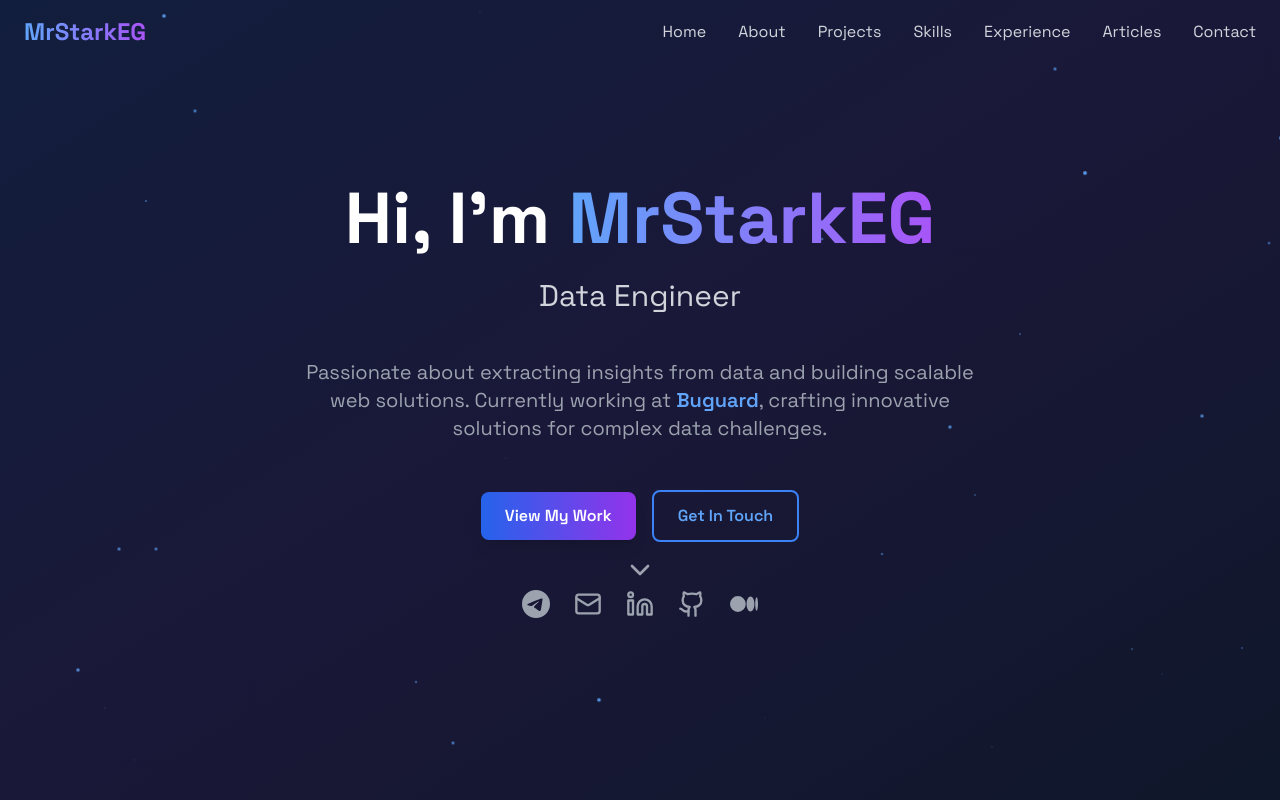
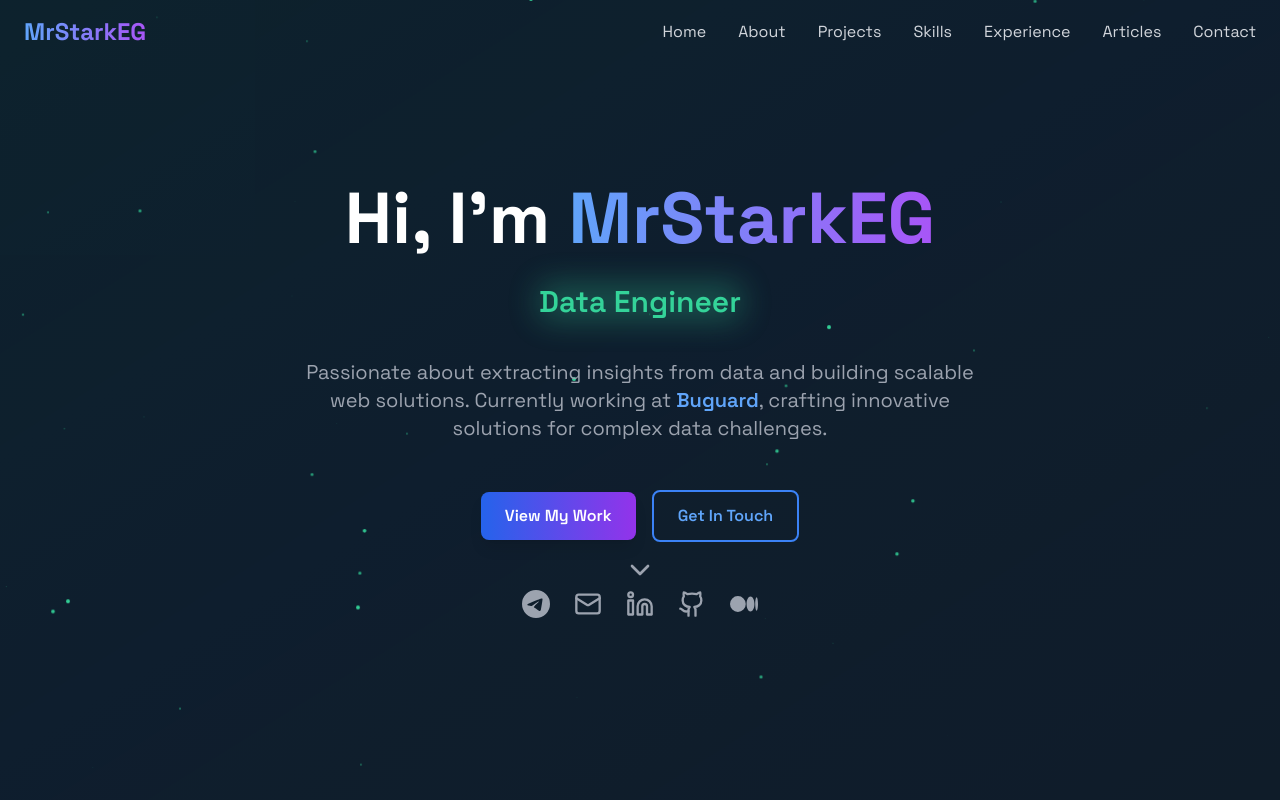
Before and after one commit to MrStarkEG/Portfolio, a Next.js app in the folder frontend/: page / in a window 1280 px wide. Shown: the top 800 px of the page. Built offline with nearby package versions, Linux system fonts and the light colour scheme.

Commit message:
feat: Added cool transitions, Too cool

```diff
--- a/frontend/src/app/section-gradients.css
+++ b/frontend/src/app/section-gradients.css
@@ -241,3 +241,92 @@
     background-position: 100% 50%;
   }
 }
+
+/* Role-based background transitions for hero section */
+.role-bg-web-scraping {
+  background: linear-gradient(135deg,
+    rgba(59, 130, 246, 0.1) 0%,
+    rgba(147, 51, 234, 0.08) 50%,
+    rgba(34, 211, 238, 0.06) 100%
+  );
+  transition: all 1.5s ease-in-out;
+}
+
+.role-bg-data-engineering {
+  background: linear-gradient(135deg,
+    rgba(16, 185, 129, 0.1) 0%,
+    rgba(20, 184, 166, 0.08) 50%,
+    rgba(34, 197, 94, 0.06) 100%
+  );
+  transition: all 1.5s ease-in-out;
+}
+
+.role-bg-backend-developer {
+  background: linear-gradient(135deg,
+    rgba(99, 102, 241, 0.1) 0%,
+    rgba(59, 130, 246, 0.08) 50%,
+    rgba(147, 51, 234, 0.06) 100%
+  );
+  transition: all 1.5s ease-in-out;
+}
+
+/* Smooth particle animations */
+.particle-float {
+  animation: particleFloat 6s ease-in-out infinite;
+}
+
+@keyframes particleFloat {
+  0%, 100% {
+    transform: translateY(0px) translateX(0px) scale(1);
+    opacity: 0.7;
+  }
+  25% {
+    transform: translateY(-20px) translateX(10px) scale(1.1);
+    opacity: 1;
+  }
+  50% {
+    transform: translateY(-30px) translateX(-5px) scale(0.9);
+    opacity: 0.8;
+  }
+  75% {
+    transform: translateY(-15px) translateX(15px) scale(1.05);
+    opacity: 0.9;
+  }
+}
+
+/* Enhanced text glow effects */
+.text-glow-blue {
+  text-shadow:
+    0 0 10px rgba(59, 130, 246, 0.5),
+    0 0 20px rgba(59, 130, 246, 0.3),
+    0 0 30px rgba(59, 130, 246, 0.1);
+}
+
+.text-glow-emerald {
+  text-shadow:
+    0 0 10px rgba(16, 185, 129, 0.5),
+    0 0 20px rgba(16, 185, 129, 0.3),
+    0 0 30px rgba(16, 185, 129, 0.1);
+}
+
+.text-glow-indigo {
+  text-shadow:
+    0 0 10px rgba(99, 102, 241, 0.5),
+    0 0 20px rgba(99, 102, 241, 0.3),
+    0 0 30px rgba(99, 102, 241, 0.1);
+}
+
+/* Smooth transition states */
+.transition-smooth {
+  transition: all 1s cubic-bezier(0.4, 0, 0.2, 1);
+}
+
+.transition-smooth-fast {
+  transition: all 0.5s cubic-bezier(0.4, 0, 0.2, 1);
+}
+
+/* Enhanced backdrop blur effects */
+.backdrop-blur-enhanced {
+  backdrop-filter: blur(20px) saturate(180%);
+  -webkit-backdrop-filter: blur(20px) saturate(180%);
+}
--- a/frontend/src/components/Hero.tsx
+++ b/frontend/src/components/Hero.tsx
@@ -6,6 +6,7 @@ import { ChevronDown, Github, Linkedin, MessageCircle, Mail } from 'lucide-react
 
 export default function Hero() {
   const [currentRole, setCurrentRole] = useState(0)
+  const [isTransitioning, setIsTransitioning] = useState(false)
   const roles = [
     'Web Scraping Expert',
     'Data Engineer',
@@ -14,20 +15,46 @@ export default function Hero() {
 
   useEffect(() => {
     const interval = setInterval(() => {
-      setCurrentRole((prev) => (prev + 1) % roles.length)
+      setIsTransitioning(true)
+      setTimeout(() => {
+        setCurrentRole((prev) => (prev + 1) % roles.length)
+        setIsTransitioning(false)
+      }, 500) // Smooth transition delay
     }, 3000)
     return () => clearInterval(interval)
   }, [roles.length])
 
   return (
     <section id="home" className="min-h-screen flex items-center justify-center relative overflow-hidden section-gradient-1 gradient-overlay">
-      <div className="absolute inset-0 bg-gradient-to-br from-primary-900/20 via-purple-900/15 to-transparent" />
+      {/* Dynamic animated background gradients */}
+      <motion.div
+        key={currentRole}
+        initial={{ opacity: 0 }}
+        animate={{ opacity: 1 }}
+        transition={{ duration: 1.5, ease: "easeInOut" }}
+        className="absolute inset-0"
+      >
+        {currentRole === 0 && (
+          <div className="absolute inset-0 bg-gradient-to-br from-blue-900/30 via-purple-900/20 to-cyan-900/15 animate-pulse" />
+        )}
+        {currentRole === 1 && (
+          <div className="absolute inset-0 bg-gradient-to-br from-emerald-900/30 via-teal-900/20 to-green-900/15 animate-pulse" />
+        )}
+        {currentRole === 2 && (
+          <div className="absolute inset-0 bg-gradient-to-br from-indigo-900/30 via-blue-900/20 to-purple-900/15 animate-pulse" />
+        )}
+      </motion.div>
 
+      {/* Subtle floating particles that change color with roles */}
       <div className="absolute inset-0">
-        {[...Array(50)].map((_, i) => (
+        {[...Array(30)].map((_, i) => (
           <motion.div
             key={i}
-            className="absolute w-1 h-1 bg-primary-400 rounded-full"
+            className={`absolute w-1 h-1 rounded-full ${
+              currentRole === 0 ? 'bg-blue-400' :
+              currentRole === 1 ? 'bg-emerald-400' :
+              'bg-indigo-400'
+            }`}
             style={{
               left: `${Math.random() * 100}%`,
               top: `${Math.random() * 100}%`,
@@ -35,15 +62,58 @@ export default function Hero() {
             animate={{
               opacity: [0, 1, 0],
               scale: [0, 1, 0],
+              y: [0, -20, 0],
             }}
             transition={{
-              duration: Math.random() * 3 + 2,
+              duration: Math.random() * 4 + 3,
               repeat: Infinity,
               delay: Math.random() * 2,
+              ease: "easeInOut"
             }}
           />
         ))}
       </div>
+
+              {/* Enhanced floating particles with role-based colors */}
+        <div className="absolute inset-0">
+          {[...Array(50)].map((_, i) => (
+            <motion.div
+              key={i}
+              className={`absolute w-1 h-1 rounded-full particle-float ${
+                currentRole === 0 ? 'bg-blue-400' :
+                currentRole === 1 ? 'bg-emerald-400' :
+                'bg-indigo-400'
+              } transition-all duration-1000`}
+              style={{
+                left: `${Math.random() * 100}%`,
+                top: `${Math.random() * 100}%`,
+              }}
+              animate={{
+                opacity: [0, 1, 0],
+                scale: [0, 1, 0],
+                y: [0, -30, 0],
+                x: [0, Math.random() * 20 - 10, 0],
+              }}
+              transition={{
+                duration: Math.random() * 4 + 3,
+                repeat: Infinity,
+                delay: Math.random() * 2,
+                ease: "easeInOut"
+              }}
+            />
+          ))}
+        </div>
+
+        {/* Smooth transition overlay */}
+        {isTransitioning && (
+          <motion.div
+            initial={{ opacity: 0 }}
+            animate={{ opacity: 1 }}
+            exit={{ opacity: 0 }}
+            transition={{ duration: 0.5 }}
+            className="absolute inset-0 bg-gradient-to-br from-white/5 via-transparent to-white/5 backdrop-blur-sm"
+          />
+        )}
 
       <div className="container mx-auto px-6 text-center relative z-10">
         <motion.div
@@ -66,18 +136,45 @@ export default function Hero() {
             initial={{ opacity: 0, y: 20 }}
             animate={{ opacity: 1, y: 0 }}
             transition={{ duration: 0.8, delay: 0.4 }}
-            className="text-2xl md:text-3xl text-gray-300 mb-8 h-12"
+            className="text-2xl md:text-3xl text-gray-300 mb-8 h-12 flex items-center justify-center"
           >
-            <motion.span
+            <motion.div
               key={currentRole}
-              initial={{ opacity: 0, y: 20 }}
-              animate={{ opacity: 1, y: 0 }}
-              exit={{ opacity: 0, y: -20 }}
-              transition={{ duration: 0.5 }}
-              className="inline-block"
+              initial={{ opacity: 0, y: 30, scale: 0.8 }}
+              animate={{
+                opacity: 1,
+                y: 0,
+                scale: 1,
+                transition: {
+                  duration: 0.8,
+                  ease: "easeOut",
+                  type: "spring",
+                  stiffness: 100
+                }
+              }}
+              exit={{ opacity: 0, y: -30, scale: 0.8 }}
+              className="inline-block relative"
             >
-              {roles[currentRole]}
-            </motion.span>
+              <span className={`font-semibold ${
+                currentRole === 0 ? 'text-blue-400 text-glow-blue' :
+                currentRole === 1 ? 'text-emerald-400 text-glow-emerald' :
+                'text-indigo-400 text-glow-indigo'
+              } transition-all duration-1000`}>
+                {roles[currentRole]}
+              </span>
+
+              {/* Subtle glow effect that changes with roles */}
+              <motion.div
+                className={`absolute inset-0 blur-lg opacity-30 ${
+                  currentRole === 0 ? 'bg-blue-400' :
+                  currentRole === 1 ? 'bg-emerald-400' :
+                  'bg-indigo-400'
+                }`}
+                initial={{ opacity: 0 }}
+                animate={{ opacity: 0.3 }}
+                transition={{ duration: 1 }}
+              />
+            </motion.div>
           </motion.div>
 
           <motion.p
@@ -173,6 +270,8 @@ export default function Hero() {
           </motion.div>
         </motion.div>
 
+
+
         <motion.div
           initial={{ opacity: 0 }}
           animate={{ opacity: 1 }}
```
